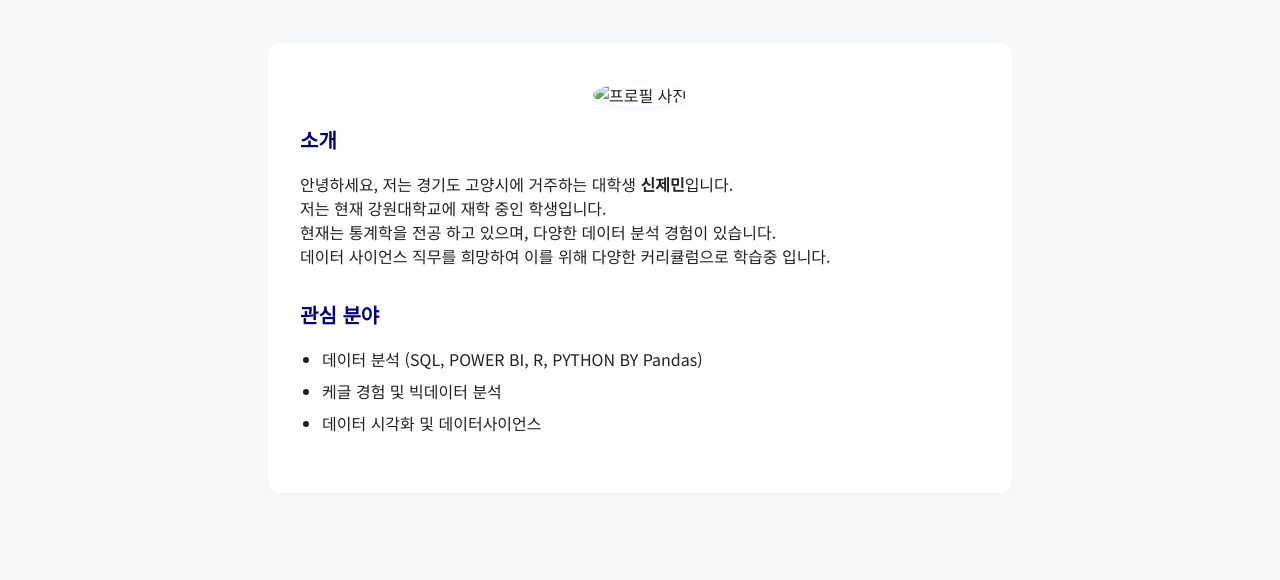
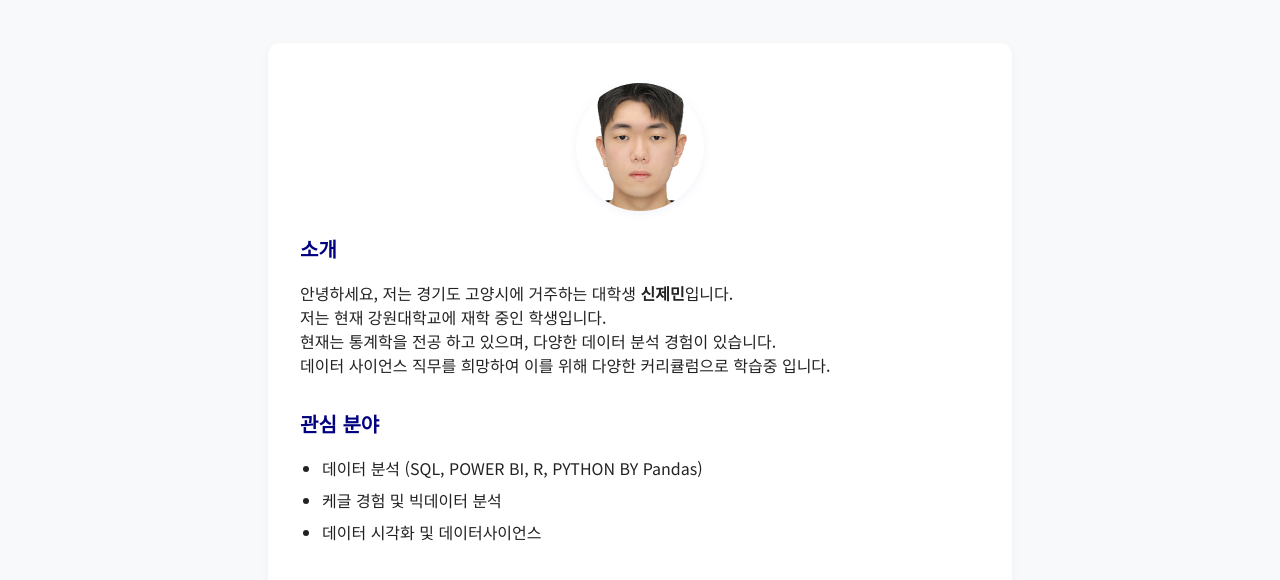
Before and after one commit to jemin-shin/jeminshin.com, a plain HTML site: page index.html in a window 1280 px wide. Shown: the part 238-818 px from the top of the page. Drawn offline with nearby package versions, Linux system fonts and the light colour scheme.

Commit message:
index.html

```diff
--- a/index.html
+++ b/index.html
@@ -119,7 +119,7 @@
         const pages = {
             profile:`
     <div style="text-align:center; margin-bottom:18px;">
-        <img src="file:///C:/Users/USER/Desktop/%EC%8B%A0%EC%A0%9C%EB%AF%BC%20%EC%82%AC%EC%A7%84.jpg"
+        <img src="image.jpg"
              alt="프로필 사진"
              style="width:128px; height:128px; border-radius:50%; object-fit:cover; box-shadow:0 2px 8px rgba(60,100,180,0.08);">
     </div>
```
